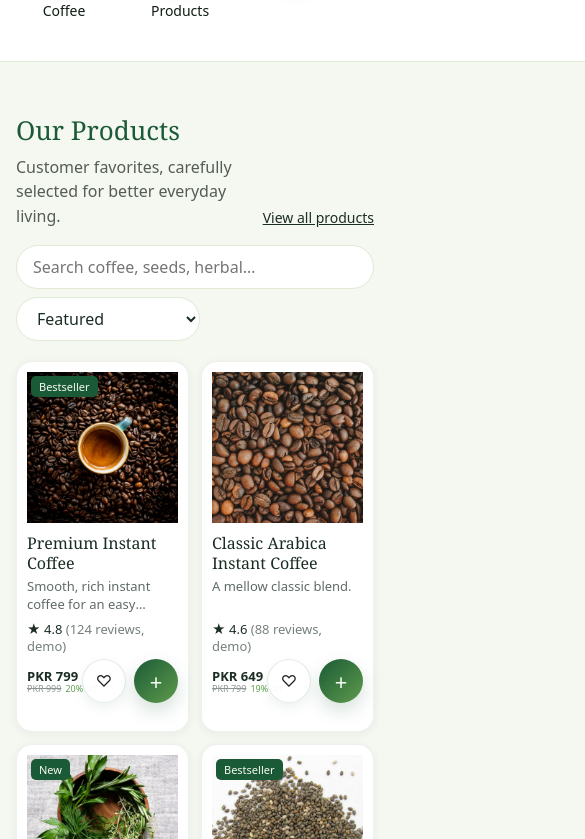
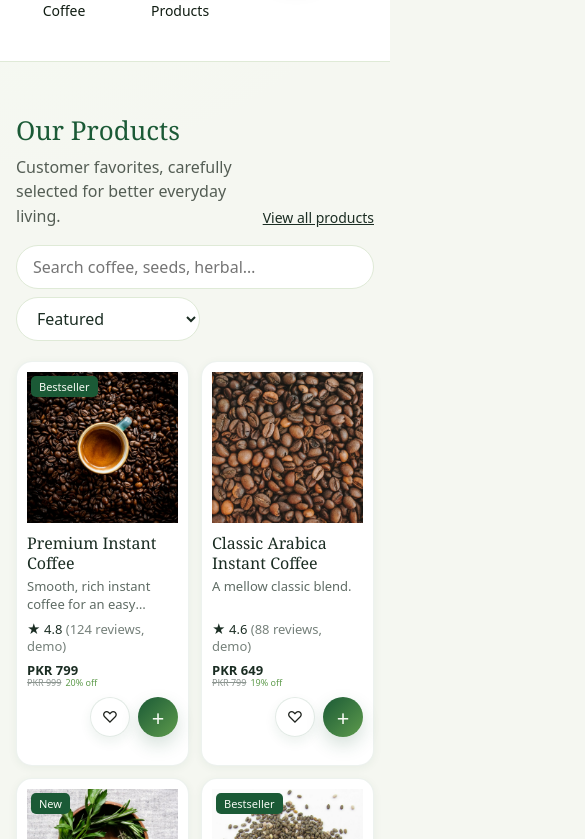
Before and after one commit to habibasad737-jpg/Zee-organic-react, a React (Vite) app: page / in a window 390 px wide. Shown: the part 1161-2000 px from the top of the page, 585 px wide, since content can reach past the window. Built offline with nearby package versions, Linux system fonts and the light colour scheme; no server answers.

Commit message:
fix 404 and css

```diff
--- a/src/index.css
+++ b/src/index.css
@@ -40,6 +40,7 @@
   --onforest: #edf4eb;
 }
 html {
+  overflow-x: clip;
   scroll-behavior: smooth;
   scroll-padding-top: env(safe-area-inset-top, 0px);
 }
@@ -389,7 +390,7 @@ h2 {
 }
 .grid {
   display: grid;
-  grid-template-columns: repeat(2, 1fr);
+  grid-template-columns: repeat(2, minmax(0, 1fr));
   gap: 12px;
   margin-top: 20px;
 }
@@ -896,7 +897,8 @@ footer small {
 .band::before {
   content: "";
   position: absolute;
-  inset: 0 -100vmax;
+  inset-block: 0;
+  inset-inline: calc((100% - 100vw) / 2);
   background: rgb(255 255 255);
   z-index: -1;
   border-block: 1px solid var(--sand);
@@ -2058,6 +2060,27 @@ footer small {
     flex-direction: column;
   }
 }
+@media (max-width: 520px) {
+  .card-purchase .row {
+    height: auto;
+    flex-wrap: wrap;
+  }
+  .card-purchase .price {
+    height: auto;
+    flex: 1 0 100%;
+    min-height: 32px;
+  }
+  .card-purchase .card-actions {
+    width: 100%;
+    justify-content: flex-end;
+  }
+  .card-purchase .heart,
+  .card-purchase .add {
+    width: 40px;
+    height: 40px;
+    flex-basis: 40px;
+  }
+}
 @media (max-width: 480px) {
   .signin-overlay {
     align-items: end;
```
